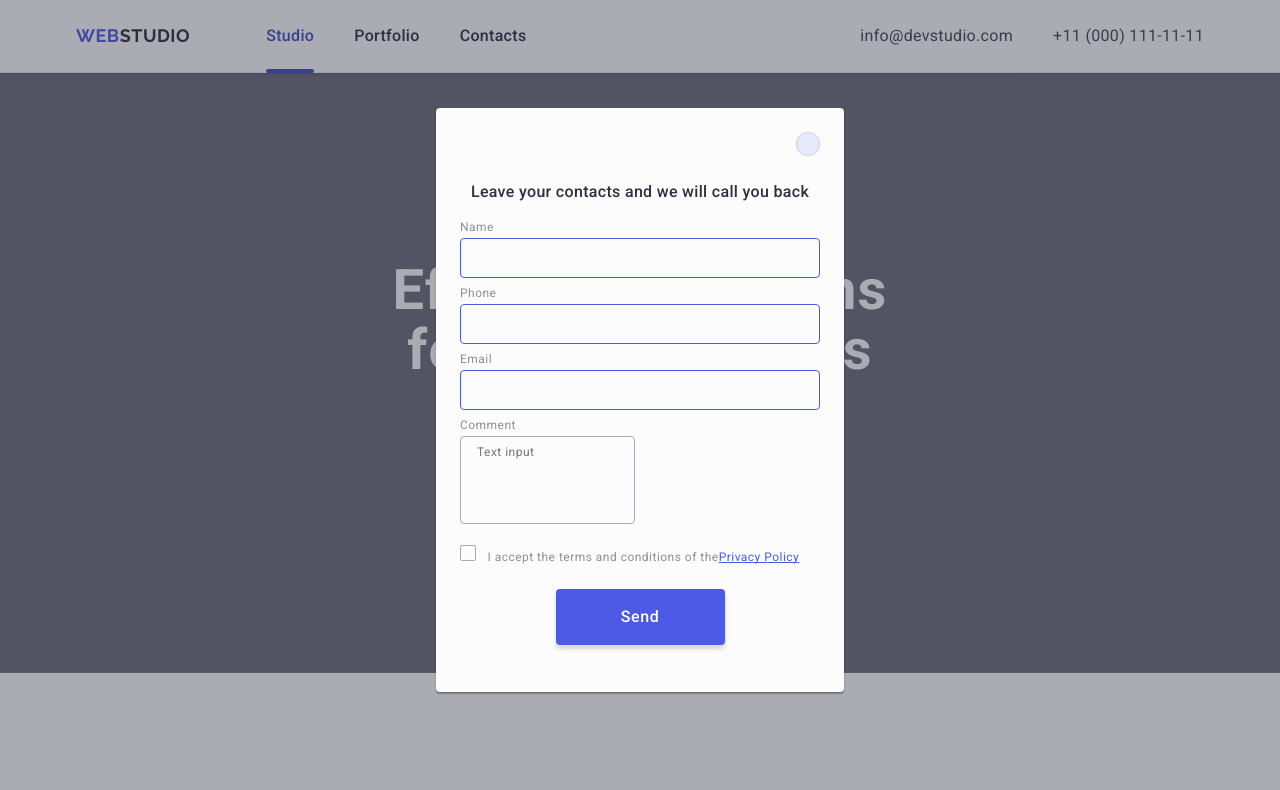
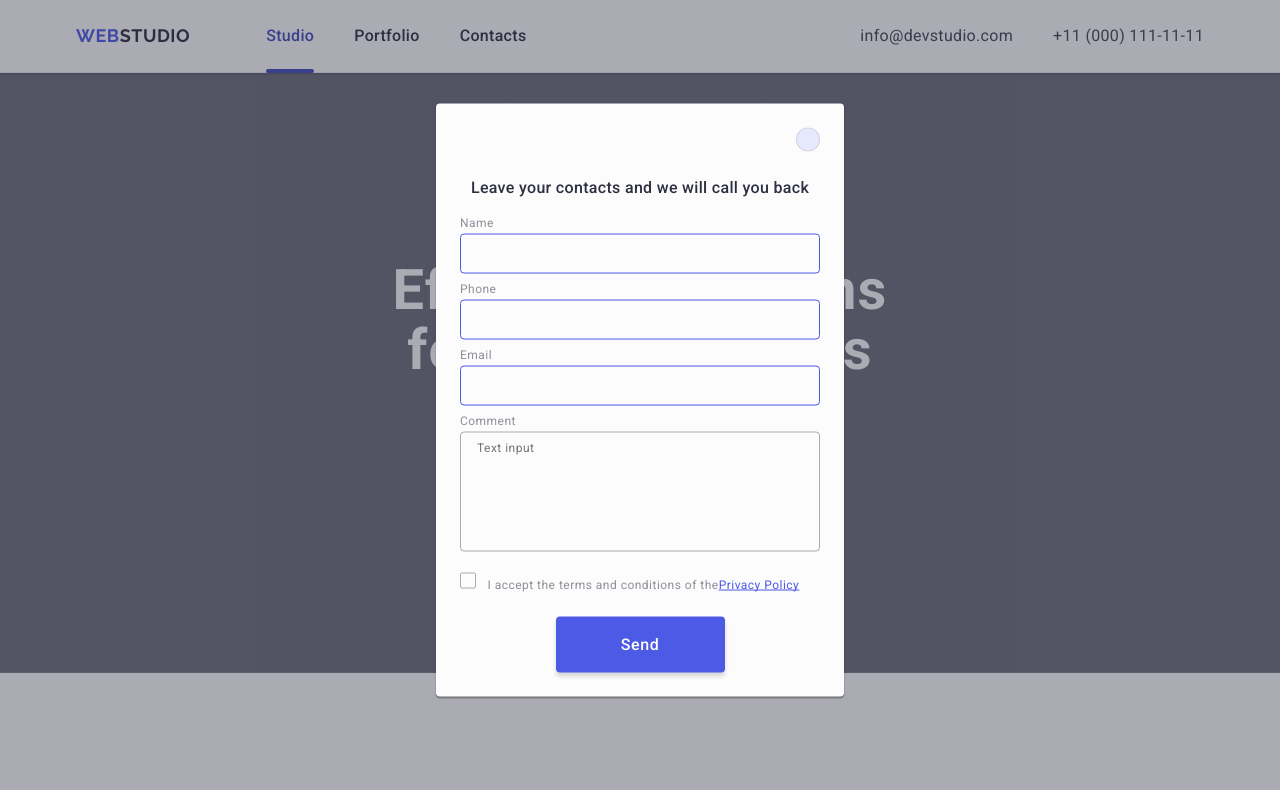
Before and after one commit to TaniaDumych/goit-markup-hw-05, a plain HTML site: page index.html in a window 1280 px wide. Shown: the top 790 px of the page. Drawn offline with nearby package versions, Linux system fonts and the light colour scheme.

Commit message:
опис змін

```diff
--- a/css/styles.css
+++ b/css/styles.css
@@ -683,7 +683,7 @@ fill: #2e2f42;
 width: 18px;
 height: 24px;
 pointer-events: none;
-top: 50%;
+top: 65%;
 left: 16px;
 transform: translateY(-50%);
 transition: fill 250ms cubic-bezier(0.4, 0, 0.2, 1);
@@ -708,6 +708,8 @@ padding: 8px 16px;
 outline: transparent;
 resize: none;
 transition: border-color 250ms cubic-bezier(0.4, 0, 0.2, 1);
+width: 360px;
+height: 120px;
 }
 .input-comment:focus {
 border-color: #4d5ae5;
@@ -735,8 +737,8 @@ color: #8e8f99;
 cursor: pointer;
 }
 .icon-image {
-width: 10px;
-height: 8px;
+width: 18px;
+height: 24px;
 }
 .privacy {
 text-decoration: underline;
```
